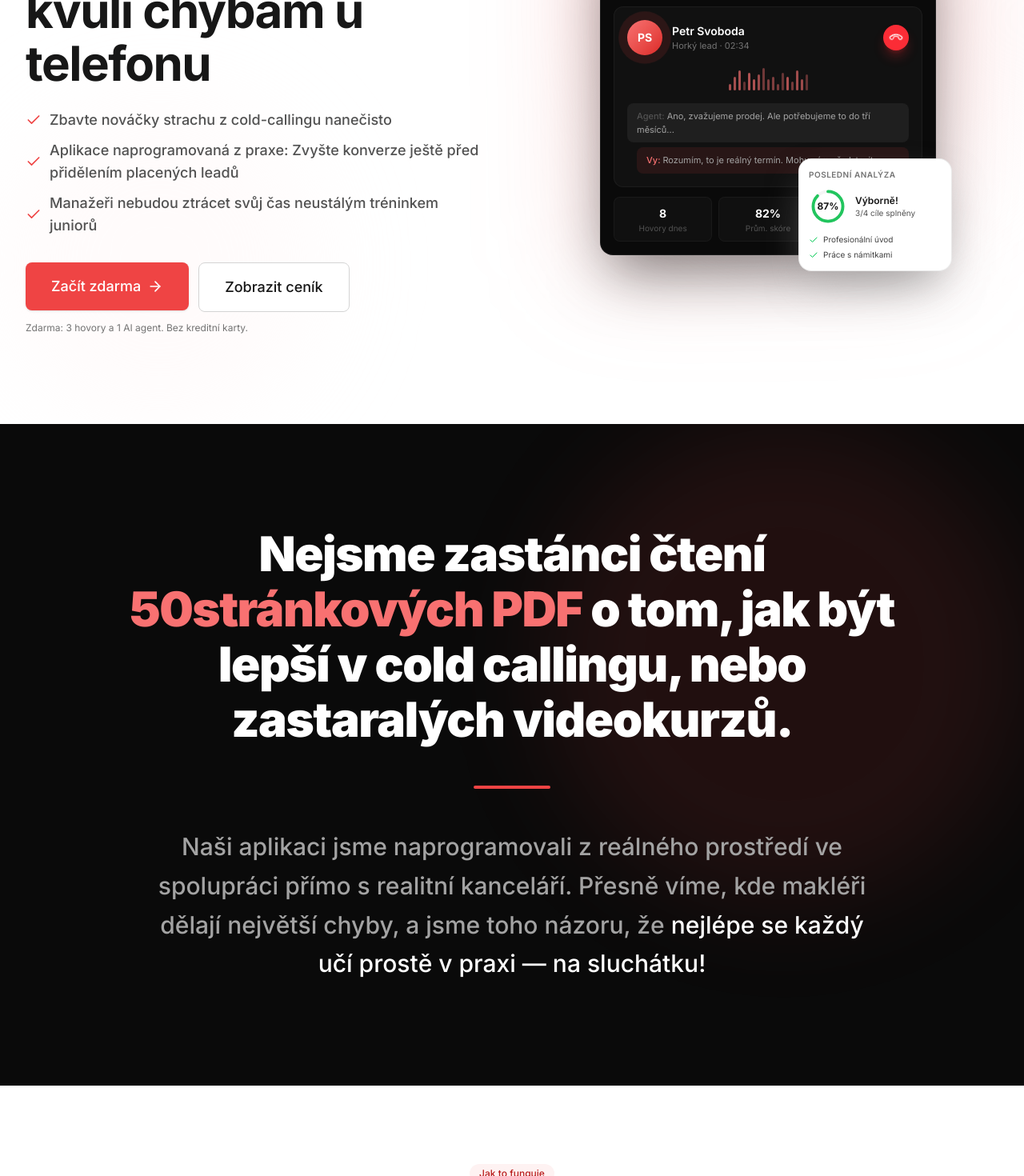
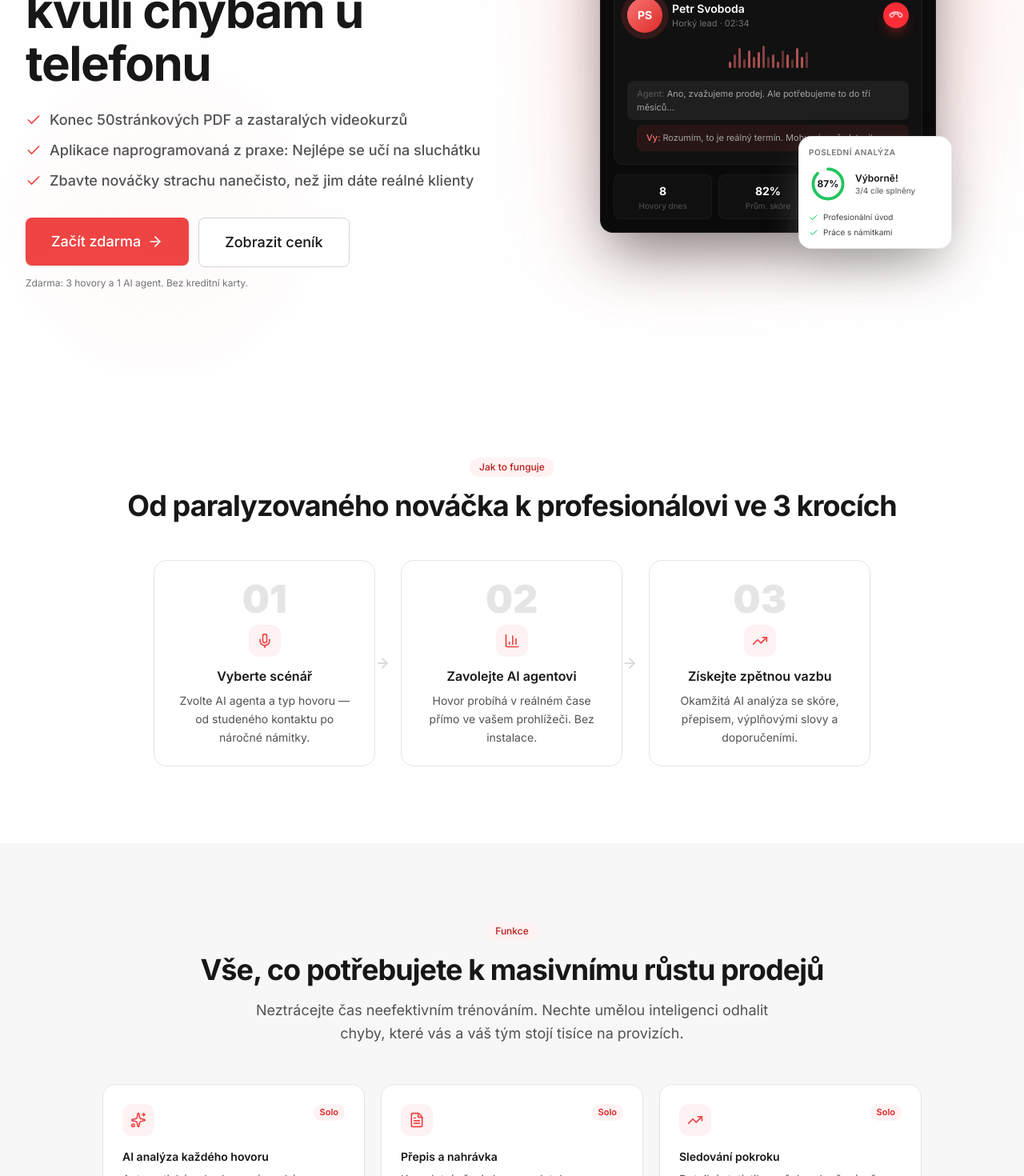
Before and after one commit to simcall-cz/simcall-app, a Next.js app: page / in a window 1280 px wide. Shown: the part 400-1870 px from the top of the page at 80% size. Built offline with nearby package versions, Linux system fonts and the light colour scheme; no server answers.

Commit message:
Revert "feat: add massive 'praxe vs PDF' banner section on homepage"
This reverts commit 8e507babd6b50777f0111678f679ab39513afe32.

```diff
--- a/src/app/(marketing)/page.tsx
+++ b/src/app/(marketing)/page.tsx
@@ -155,9 +155,9 @@ export default function HomePage() {
               <ScrollReveal delay={0.2}>
                 <ul className="mt-6 space-y-2.5">
                   {[
-                    "Zbavte nováčky strachu z cold-callingu nanečisto",
-                    "Aplikace naprogramovaná z praxe: Zvyšte konverze ještě před přidělením placených leadů",
-                    "Manažeři nebudou ztrácet svůj čas neustálým tréninkem juniorů",
+                    "Konec 50stránkových PDF a zastaralých videokurzů",
+                    "Aplikace naprogramovaná z praxe: Nejlépe se učí na sluchátku",
+                    "Zbavte nováčky strachu nanečisto, než jim dáte reálné klienty",
                   ].map((item) => (
                     <li
                       key={item}
@@ -199,26 +199,6 @@ export default function HomePage() {
               <HeroMockup />
             </div>
           </div>
-        </Container>
-      </section>
-
-      {/* ============================================ */}
-      {/* MASSIVE PHILOSOPHY BANNER                    */}
-      {/* ============================================ */}
-      <section className="py-20 sm:py-32 bg-neutral-900 relative overflow-hidden">
-        <div className="absolute top-0 right-0 w-[600px] h-[600px] bg-primary-500/10 rounded-full blur-3xl pointer-events-none" />
-        <Container>
-          <ScrollReveal>
-            <div className="max-w-5xl mx-auto text-center">
-              <h2 className="text-3xl sm:text-4xl md:text-5xl lg:text-6xl font-black text-white leading-[1.15] tracking-tight">
-                Nejsme zastánci čtení <span className="text-primary-400">50stránkových PDF</span> o tom, jak být lepší v cold callingu, nebo zastaralých videokurzů.
-              </h2>
-              <div className="w-24 h-1 bg-primary-500 mx-auto mt-12 mb-12 rounded-full" />
-              <p className="text-xl sm:text-2xl md:text-3xl text-neutral-300 font-medium leading-relaxed max-w-4xl mx-auto">
-                Naši aplikaci jsme naprogramovali z reálného prostředí ve spolupráci přímo s realitní kanceláří. Přesně víme, kde makléři dělají největší chyby, a jsme toho názoru, že <span className="text-white">nejlépe se každý učí prostě v praxi — na sluchátku!</span>
-              </p>
-            </div>
-          </ScrollReveal>
         </Container>
       </section>
 
```
